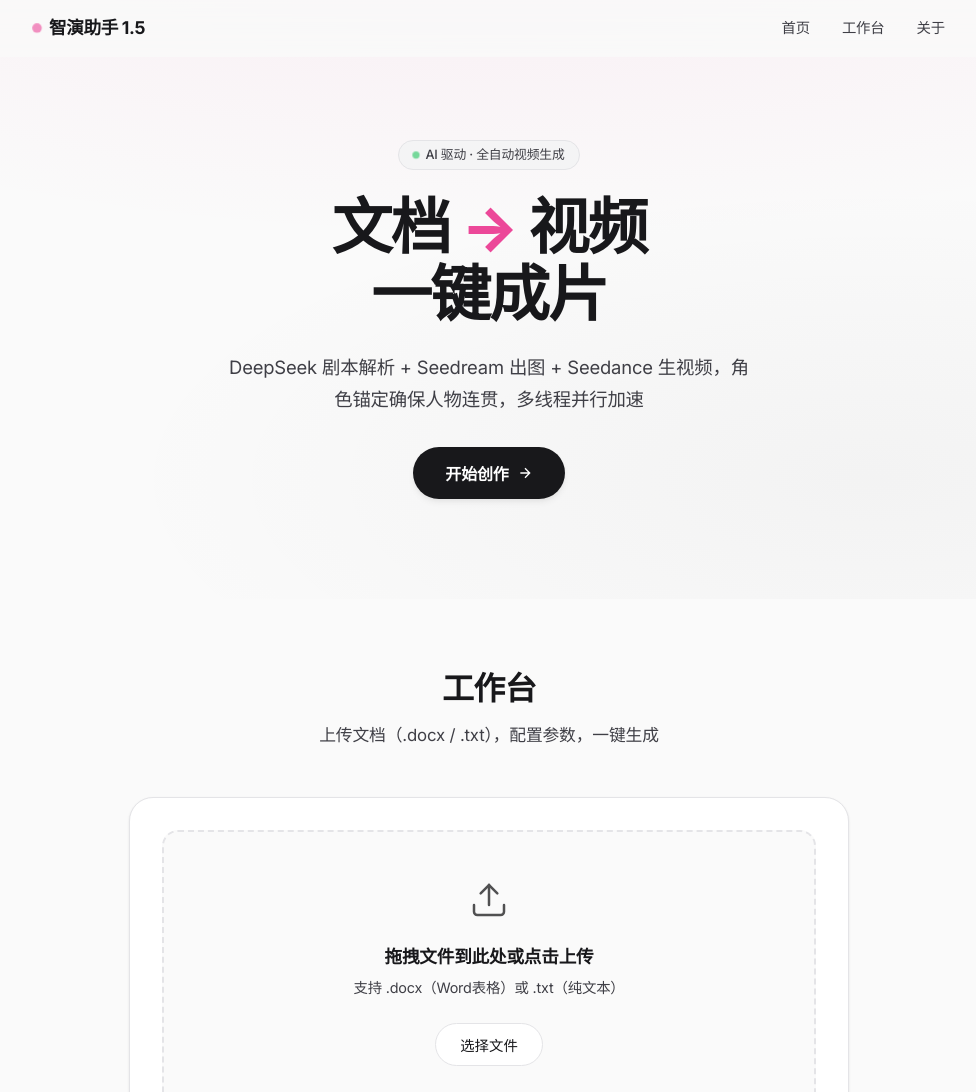
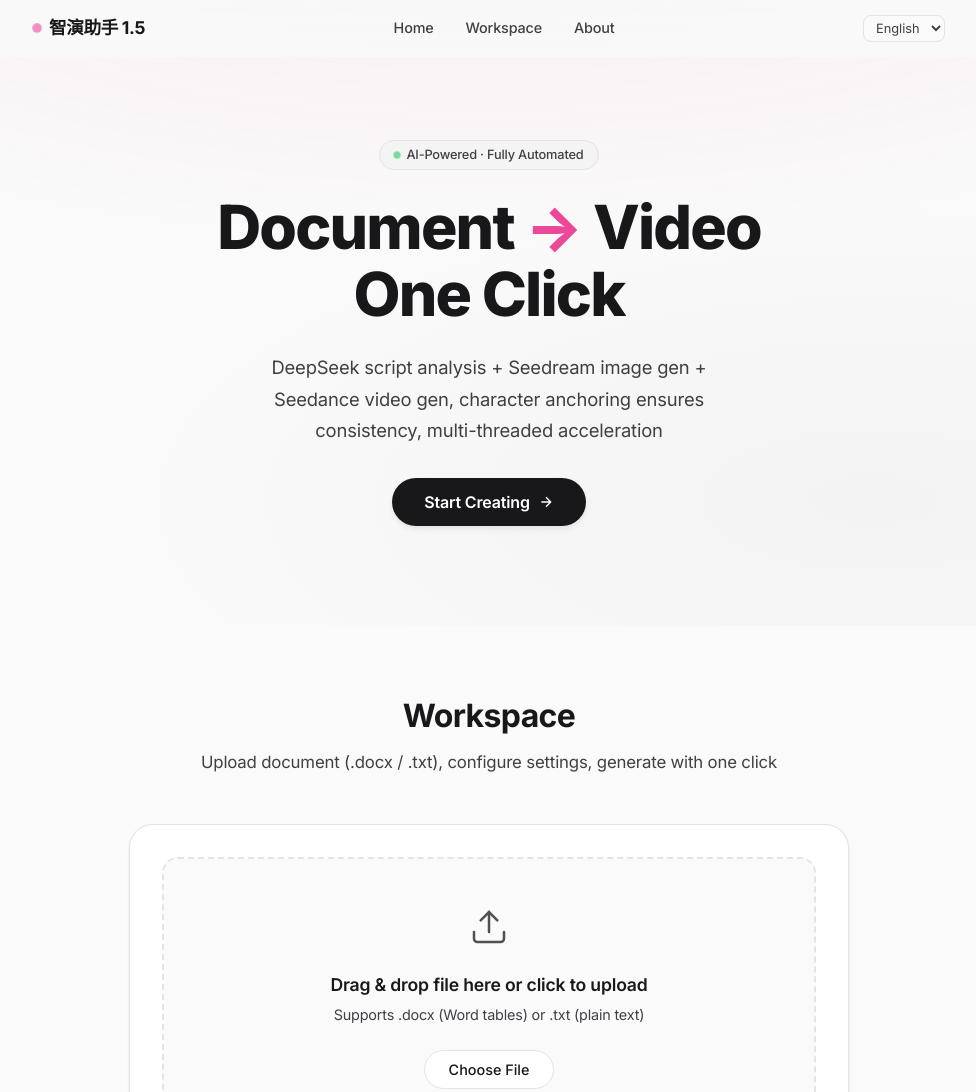
Before and after one commit to JACK-123666/ZHIyanzhushou, a plain HTML site: page index.html in a window 1280 px wide. Shown: the top 1092 px of the page, without its empty margins (151-1127 px from the left). Drawn offline with Linux system fonts and the light colour scheme.

Commit message:
feat: 前端多语言切换 — 语言选择器 + i18n JSON 动态加载 + localStorage 持久化

```diff
--- a/i18n/en.json
+++ b/i18n/en.json
@@ -3,7 +3,9 @@
   "nav_workspace": "Workspace",
   "nav_about": "About",
   "hero_badge": "AI-Powered · Fully Automated",
-  "hero_title": "Document → Video, One Click",
+  "hero_title_line1": "Document",
+  "hero_title_line2": "Video",
+  "hero_title_line3": "One Click",
   "hero_subtitle": "DeepSeek script analysis + Seedream image gen + Seedance video gen, character anchoring ensures consistency, multi-threaded acceleration",
   "hero_cta": "Start Creating",
   "section_title": "Workspace",
--- a/i18n/ja.json
+++ b/i18n/ja.json
@@ -3,7 +3,9 @@
   "nav_workspace": "ワークスペース",
   "nav_about": "概要",
   "hero_badge": "AI駆動 · 完全自動動画生成",
-  "hero_title": "文書 → 動画、ワンクリック",
+  "hero_title_line1": "文書",
+  "hero_title_line2": "動画",
+  "hero_title_line3": "ワンクリック",
   "hero_subtitle": "DeepSeek脚本解析 + Seedream画像生成 + Seedance動画生成、キャラクター固定で一貫性を確保、マルチスレッド並列処理",
   "hero_cta": "作成開始",
   "section_title": "ワークスペース",
--- a/i18n/ko.json
+++ b/i18n/ko.json
@@ -3,7 +3,9 @@
   "nav_workspace": "워크스페이스",
   "nav_about": "소개",
   "hero_badge": "AI 구동 · 완전 자동 영상 생성",
-  "hero_title": "문서 → 영상, 원클릭",
+  "hero_title_line1": "문서",
+  "hero_title_line2": "영상",
+  "hero_title_line3": "원클릭",
   "hero_subtitle": "DeepSeek 스크립트 분석 + Seedream 이미지 생성 + Seedance 영상 생성, 캐릭터 고정으로 일관성 확보, 멀티스레드 병렬 가속",
   "hero_cta": "시작하기",
   "section_title": "워크스페이스",
--- a/i18n/zh.json
+++ b/i18n/zh.json
@@ -3,7 +3,9 @@
   "nav_workspace": "工作台",
   "nav_about": "关于",
   "hero_badge": "AI 驱动 · 全自动视频生成",
-  "hero_title": "文档 → 视频，一键成片",
+  "hero_title_line1": "文档",
+  "hero_title_line2": "视频",
+  "hero_title_line3": "一键成片",
   "hero_subtitle": "DeepSeek 剧本解析 + Seedream 出图 + Seedance 生视频，角色锚定确保人物连贯，多线程并行加速",
   "hero_cta": "开始创作",
   "section_title": "工作台",
--- a/index.html
+++ b/index.html
@@ -15,10 +15,16 @@
                 <span class="logo-text">智演助手 1.5</span>
             </div>
             <ul class="nav-links">
-                <li><a href="#home">首页</a></li>
-                <li><a href="#workspace">工作台</a></li>
-                <li><a href="#about">关于</a></li>
+                <li><a href="#home" data-i18n="nav_home">首页</a></li>
+                <li><a href="#workspace" data-i18n="nav_workspace">工作台</a></li>
+                <li><a href="#about" data-i18n="nav_about">关于</a></li>
             </ul>
+            <select id="langSwitcher" class="lang-switcher">
+                <option value="zh">中文</option>
+                <option value="en">English</option>
+                <option value="ja">日本語</option>
+                <option value="ko">한국어</option>
+            </select>
         </div>
     </nav>
 
@@ -27,12 +33,12 @@
             <div class="hero-content">
                 <div class="hero-badge">
                     <span class="hero-badge-dot"></span>
-                    AI 驱动 · 全自动视频生成
+                    <span data-i18n="hero_badge">AI 驱动 · 全自动视频生成</span>
                 </div>
-                <h1>文档 <span class="accent">→</span> 视频<br>一键成片</h1>
-                <p>DeepSeek 剧本解析 + Seedream 出图 + Seedance 生视频，角色锚定确保人物连贯，多线程并行加速</p>
+                <h1><span data-i18n="hero_title_line1">文档</span> <span class="accent">→</span> <span data-i18n="hero_title_line2">视频</span><br><span data-i18n="hero_title_line3">一键成片</span></h1>
+                <p data-i18n="hero_subtitle">DeepSeek 剧本解析 + Seedream 出图 + Seedance 生视频，角色锚定确保人物连贯，多线程并行加速</p>
                 <button class="cta-button" id="ctaButton">
-                    开始创作
+                    <span data-i18n="hero_cta">开始创作</span>
                     <svg class="arrow" width="16" height="16" viewBox="0 0 24 24" fill="none" stroke="currentColor" stroke-width="2"><path d="M5 12h14M12 5l7 7-7 7"/></svg>
                 </button>
             </div>
@@ -42,17 +48,17 @@
     <section id="workspace" class="upload-section">
         <div class="container">
             <div class="section-header">
-                <h2>工作台</h2>
-                <p class="section-subtitle">上传文档（.docx / .txt），配置参数，一键生成</p>
+                <h2 data-i18n="section_title">工作台</h2>
+                <p class="section-subtitle" data-i18n="section_subtitle">上传文档（.docx / .txt），配置参数，一键生成</p>
             </div>
 
             <div class="upload-container">
                 <div class="upload-area" id="uploadArea">
                     <svg class="upload-icon-svg" width="40" height="40" viewBox="0 0 24 24" fill="none" stroke="currentColor" stroke-width="1.5" stroke-linecap="round"><path d="M21 15v4a2 2 0 0 1-2 2H5a2 2 0 0 1-2-2v-4"/><polyline points="17 8 12 3 7 8"/><line x1="12" y1="3" x2="12" y2="15"/></svg>
-                    <h3>拖拽文件到此处或点击上传</h3>
-                    <p class="upload-hint">支持 .docx（Word表格）或 .txt（纯文本）</p>
+                    <h3 data-i18n="upload_title">拖拽文件到此处或点击上传</h3>
+                    <p class="upload-hint" data-i18n="upload_hint">支持 .docx（Word表格）或 .txt（纯文本）</p>
                     <input type="file" id="fileInput" class="file-input" accept=".docx,.txt" hidden>
-                    <button class="upload-button">选择文件</button>
+                    <button class="upload-button" data-i18n="upload_button">选择文件</button>
                 </div>
 
                 <div class="file-info" id="fileInfo" style="display: none;">
--- a/script.js
+++ b/script.js
@@ -3,6 +3,34 @@ var FORMAT_SIZES = ['Bytes', 'KB', 'MB', 'GB'];
 var PIPELINE_STEPS = ['UPLOADED', 'SHOTS_DESIGNED', 'PROMPTS_READY', 'IMAGES_GENERATED', 'VIDEOS_GENERATED', 'COMPOSED'];
 var currentSessionId = null;
 var currentMode = 'semi_auto';
+var i18nData = {};
+var currentLang = 'zh';
+
+function t(key) {
+    return (i18nData[currentLang] && i18nData[currentLang][key]) || key;
+}
+
+async function setLanguage(lang) {
+    currentLang = lang;
+    if (!i18nData[lang]) {
+        try {
+            var resp = await fetch('i18n/' + lang + '.json');
+            i18nData[lang] = await resp.json();
+        } catch (e) { return; }
+    }
+    localStorage.setItem('lang', lang);
+    // 更新所有 data-i18n 元素
+    document.querySelectorAll('[data-i18n]').forEach(function(el) {
+        var key = el.getAttribute('data-i18n');
+        if (i18nData[lang][key]) el.textContent = i18nData[lang][key];
+    });
+    // 更新文档语言属性
+    document.documentElement.lang = lang === 'zh' ? 'zh-CN' : lang === 'ja' ? 'ja-JP' : lang === 'ko' ? 'ko-KR' : 'en-US';
+    // 更新select标签的语言特定选项
+    if (lang !== 'zh') {
+        document.querySelector('option[value="ai_design"]').textContent = lang === 'en' ? 'Smart (Rec)' : lang === 'ja' ? 'スマート(推奨)' : '스마트(권장)';
+    }
+}
 
 function showToast(msg, type) {
     type = type || 'info';
@@ -63,6 +91,14 @@ var downloadBtn = document.getElementById('downloadBtn');
 var newVideoBtn = document.getElementById('newVideoBtn');
 
 document.addEventListener('DOMContentLoaded', function () {
+    // 多语言初始化
+    var savedLang = localStorage.getItem('lang') || (navigator.language.startsWith('zh') ? 'zh' : navigator.language.startsWith('ja') ? 'ja' : navigator.language.startsWith('ko') ? 'ko' : 'en');
+    document.getElementById('langSwitcher').value = savedLang;
+    setLanguage(savedLang);
+    document.getElementById('langSwitcher').addEventListener('change', function () {
+        setLanguage(this.value);
+    });
+
     var cta = document.getElementById('ctaButton');
     if (cta) cta.addEventListener('click', function () {
         document.querySelector('#workspace').scrollIntoView({ behavior: 'smooth' });
--- a/styles.css
+++ b/styles.css
@@ -112,6 +112,15 @@ body {
     transition: color var(--duration-fast) var(--ease-out);
 }
 .nav-links a:hover { color: var(--color-foreground); }
+
+.lang-switcher {
+    padding: 4px 8px; border: 1px solid var(--color-border);
+    border-radius: var(--radius-sm); background: var(--color-background);
+    color: var(--color-secondary); font-size: .8rem;
+    font-family: inherit; cursor: pointer; outline: none;
+    transition: border-color var(--duration-fast) var(--ease-out);
+}
+.lang-switcher:focus { border-color: var(--color-accent); }
 
 /* ═══════════════════════════════════════════════════════════════
    HERO — large typography, lots of whitespace
```
